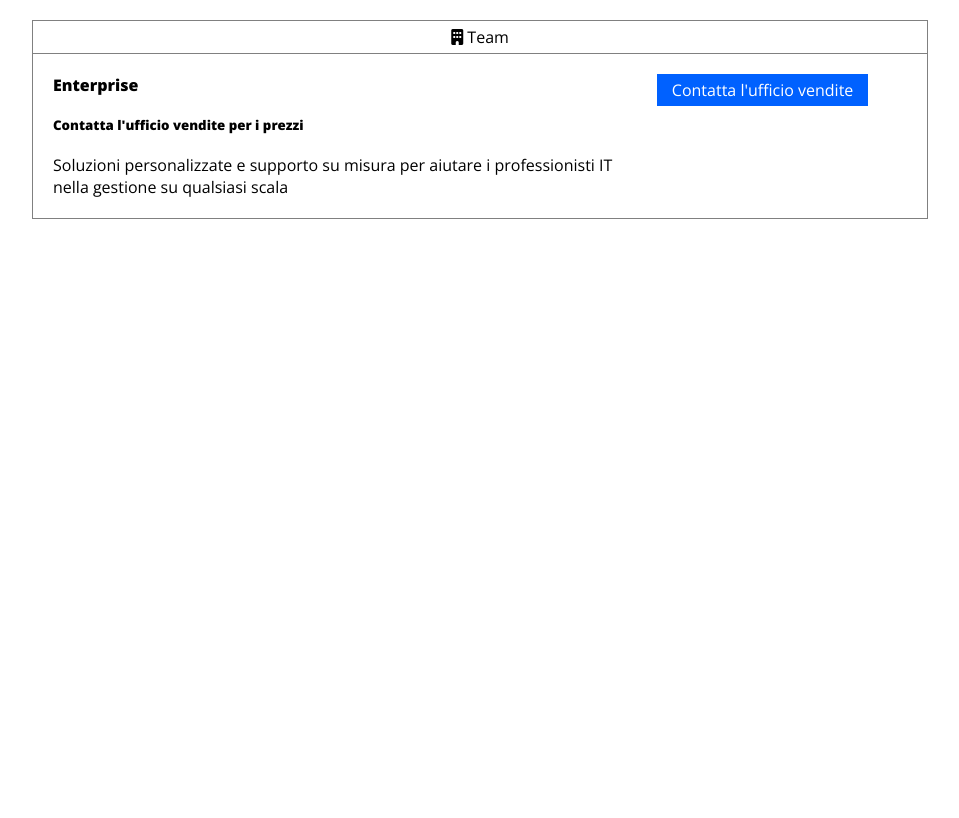
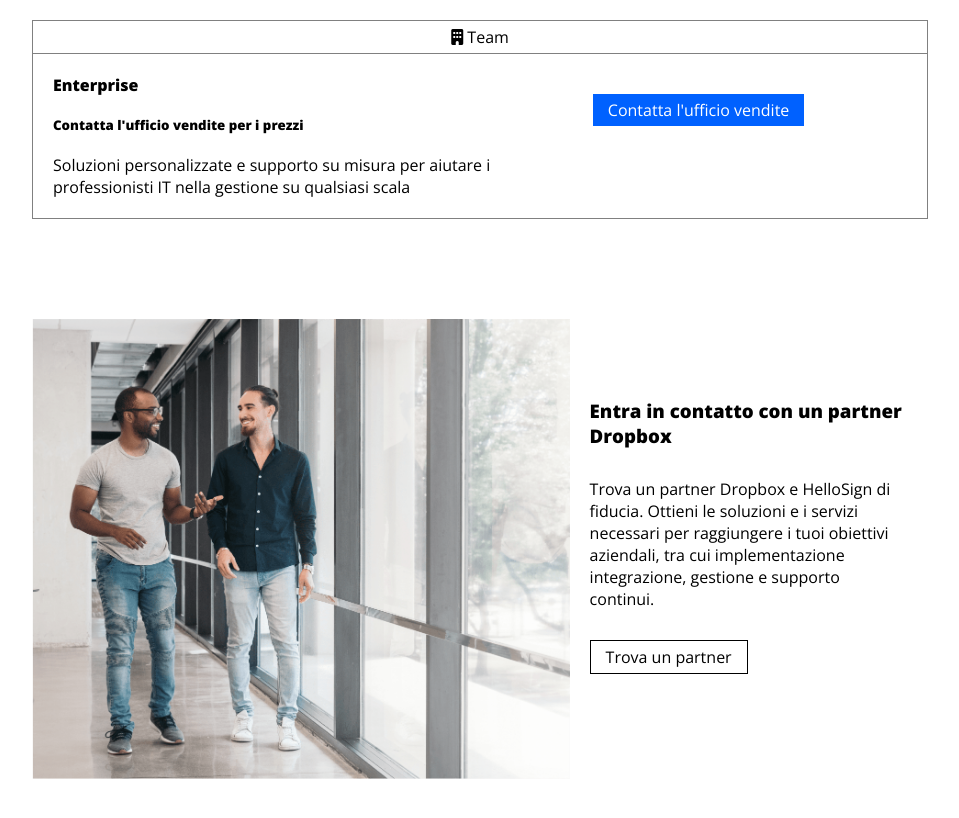
Before and after one commit to Gas9220/htmlcss-dropbox, a plain HTML site: page index.html in a window 1280 px wide. Shown: the part 1743-2561 px from the top of the page, without its empty margins (160-1119 px from the left). Before the commit the page ends 1962 px from the top, so only its background shows below. Drawn offline with nearby package versions, Linux system fonts and the light colour scheme.

Commit message:
Completata la terza sezione

```diff
--- a/css/style.css
+++ b/css/style.css
@@ -74,12 +74,19 @@ button {
     padding: 5px 15px;
 }
 
+button.secondary {
+    background-color: white;
+    color: black;
+    border: 1px solid black;
+}
+
 .big-container {
     width: 80%;
 }
 
 .small-container {
     width: 70%;
+    margin: 0 auto;
 }
 
 .small-container .three-col-layout {
@@ -268,3 +275,26 @@ div.first-group span:last-child {
 .full-col .right-contents {
     width: 30%;
 }
+
+/* Third Section */
+
+.third-section {
+    margin: 100px 0;
+}
+
+.third-section .small-container {
+    align-items: center;
+}
+
+.small-container .left-contents {
+    width: 60%;
+}
+
+.small-container .right-contents {
+    width: 40%;
+    padding: 20px;
+}
+
+.small-container .right-contents > *{
+    margin-bottom: 30px;
+}
--- a/index.html
+++ b/index.html
@@ -301,6 +301,25 @@
         </section>
         <!-- /Second Section -->
 
+        <!-- Third Section -->
+        <section class="third-section">
+            <div class="small-container flex">
+                <div class="left-contents">
+                    <img src="img/partner.png" alt="partner" class="full-width">
+                </div>
+
+                <div class="right-contents">
+                    <h3>Entra in contatto con un partner Dropbox</h3>
+                    <p>Trova un partner Dropbox e HelloSign di fiducia. Ottieni le soluzioni e i servizi necessari per
+                        raggiungere i tuoi obiettivi aziendali, tra cui implementazione integrazione, gestione e
+                        supporto
+                        continui.</p>
+                        <button class="secondary">Trova un partner</button>
+                </div>
+            </div>
+        </section>
+        <!-- /Third Section -->
+
     </main>
     <!-- /Main -->
 
```
Also changed, not shown: img/partner.png (added), 1 other file.
